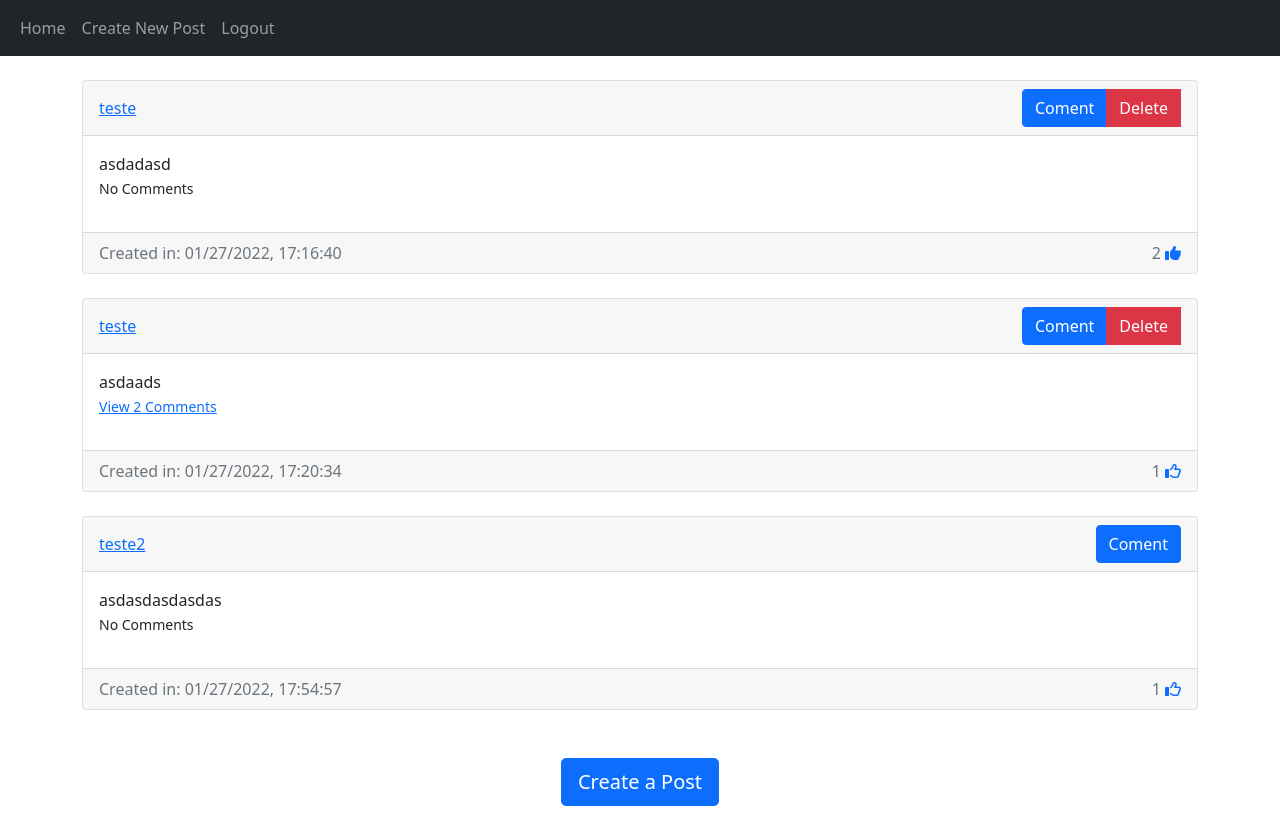
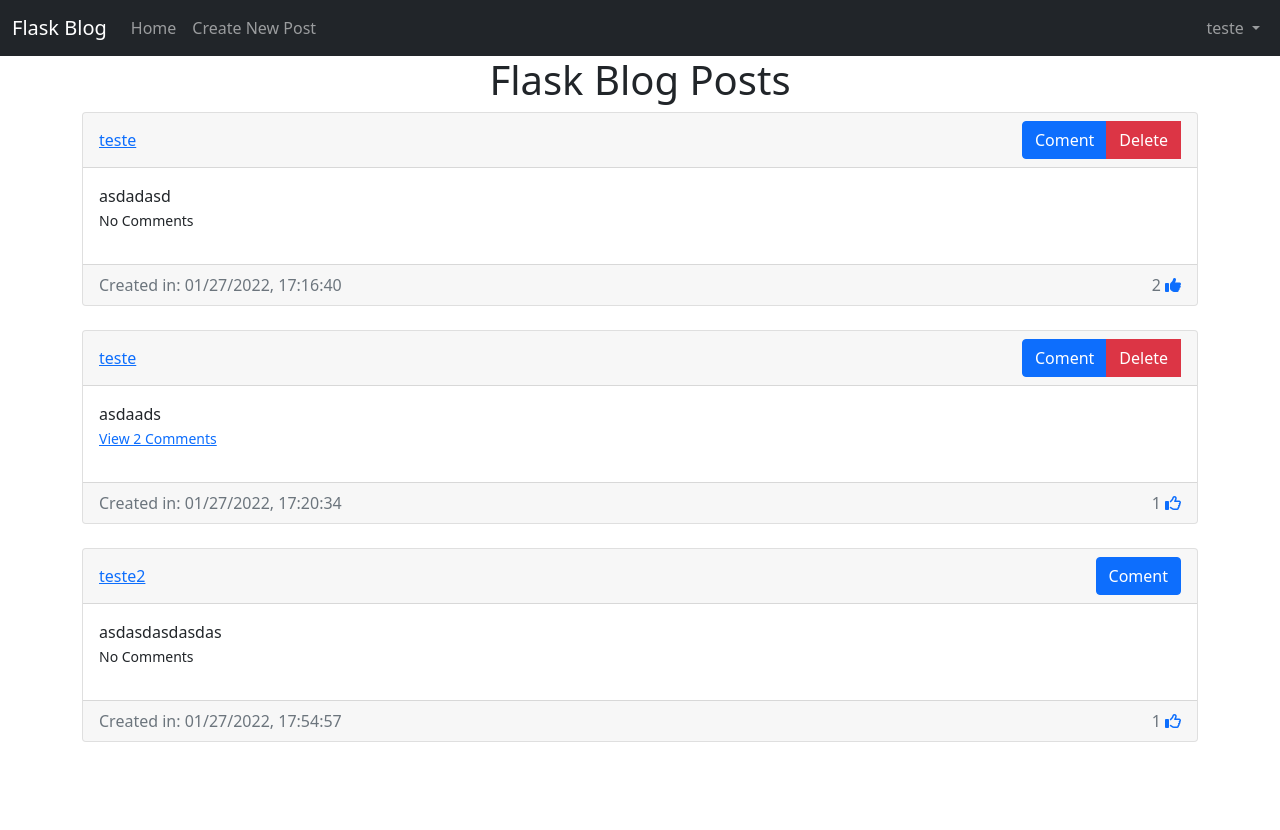
Before and after one commit to lgmarin/Flask-blog, a Flask app: page / in a window 1280 px wide. After the commit the page ends 742 px from the top, so only its background shows below. Run offline with Flask 2, Linux system fonts and the light colour scheme; a user stored in the database is signed in; data comes from the database, SQL or seed files in the repository; both versions use the stored data as it was after the commit; parts of the project's set-up code (start-up, migrations or seed data) failed here and were passed over; some libraries are stand-ins or nearby versions.

Commit message:
Improving some Bootstrap visuals and fixing bugs

```diff
--- a/website/templates/base.html.j2
+++ b/website/templates/base.html.j2
@@ -9,15 +9,27 @@
     <title>{% block title %}{% endblock %}</title>
 </head>
 <body>
-    <nav class="navbar navbar-expand-lg navbar-dark bg-dark">
+    <nav class="navbar navbar-expand-md navbar-dark bg-dark">
         <div class="container-fluid">
+            <a class="navbar-brand mr-4" href="/">Flask Blog</a>
             <button class="navbar-toggler" type="button" data-bs-toggle="collapse" data-bs-target="#navbar"><span class="navbar-toggler-icon"></span></button>
             <div class="collapse navbar-collapse" id="navbar">
-                <div class="navbar-nav">
+                <div class="navbar-nav me-auto mb-2 mb-lg-0">
                     <a href="/home" class="nav-item nav-link">Home</a>
                     {% if user.is_authenticated %}
                         <a href="/create-post" class="nav-item nav-link">Create New Post</a>
-                        <a href="/logout" class="nav-item nav-link">Logout</a>
+                    {% endif %}
+                </div>
+                <div class="navbar-nav">
+                    {% if user.is_authenticated %}
+                        <li class="nav-item dropdown">
+                            <a class="nav-link dropdown-toggle" href="#" id="navbarDropdown" role="button" data-bs-toggle="dropdown" aria-expanded="false"> {{user.username}} </a>
+                            <ul class="dropdown-menu dropdown-menu-end" aria-labelledby="navbarDropdown">
+                                <li><a href="/posts/{{user.username}}"class="dropdown-item" href="#">My Posts</a></li>
+                                <li><hr class="dropdown-divider"></li>
+                                <li><a href="/logout" class="dropdown-item" href="#">Logout</a></li>
+                            </ul>
+                        </li>
                     {% else %}
                         <a href="/login" class="nav-item nav-link">Login</a>
                         <a href="/sign-up" class="nav-item nav-link">Sign Up</a>
--- a/website/templates/home.html.j2
+++ b/website/templates/home.html.j2
@@ -1,2 +1,3 @@
-{% extends "posts.html.j2" %}
+{% extends "posts-div.html.j2" %}
 {% block title %}Home{% endblock %}
+{% block header %}Flask Blog Posts{% endblock %}
--- /dev/null
+++ b/website/templates/posts-div.html.j2
@@ -0,0 +1,70 @@
+{% extends "base.html.j2" %}
+{% block title %}Posts div{% endblock title %}
+{% block content %}
+<h1 align='center'>{% block header %}Posts{% endblock %}</h1>
+    <div id='posts'>
+        {% for post in posts %}
+            <div class='card'>
+                <div class="card-header d-flex justify-content-between align-items-center">
+                    <a href="/posts/{{post.user.username}}">{{post.user.username}}</a>
+                    <div>
+                        <div class="btn-group">
+                            <a href="/create-comment/{{post.id}}" class="btn btn-primary">Coment</a>
+                            {% if user.id == post.author %}
+                                <a href="/delete-post/{{post.id}}" class="btn btn-danger">Delete</a>
+                                <br/>
+                            {% endif %}
+                        </div>
+                    </div>
+                </div>
+                <div class="card-body">
+                    <div class="card-text"><p class="card-text">{{post.text}}</p></div>
+                        <p>
+                        {% if post.comments|length %}
+                            <a data-bs-toggle="collapse" href="#comments-{{post.id}}" aria-expanded="false" aria-controls="colapse-comments-{{post.id}}"><small>View {{post.comments|length}} Comments</small></a>
+                        {% else %}
+                            <small class="text-mutted">No Comments</small>
+                        {% endif %}
+                        </p>
+                        <div class="collapse" id="comments-{{post.id}}">
+                            <div class="card card-body">
+                                {% for comment in post.comments %}
+                                    <div class="d-flex justify-content-between aling-items-center">
+                                        <div>
+                                            <a href="/posts/{{post.user.username}}">{{comment.user.username}}</a>: {{comment.text}}
+                                        </div>
+                                        <div>
+                                            <small class="text-mutted">{{comment.date_created.strftime("%m/%d/%Y, %H:%M:%S")}}</small>
+                                            {% if user.id == comment.author or user.id == post.author %}
+                                                <a href="/delete-comment/{{comment.id}}"><i class="far fa-trash-alt"></i></a>
+                                            {% endif %}
+                                        </div>
+                                    </div>
+                                {% endfor %}
+                            </div>
+                        </div>
+                </div>
+                    <div class="card-footer text-muted d-flex justify-content-between align-items-center">
+                        Created in: {{post.date_created.strftime("%m/%d/%Y, %H:%M:%S")}}
+                        <div>
+                            {{post.likes|length}}
+                            {% if user.id in post.likes|map(attribute="author")|list %}
+                                <a href="/like-post/{{post.id}}"> <i class="fas fa-thumbs-up" id="like-button-{{post.id}}"></i></a>
+                            {% else %}
+                                <a href="/like-post/{{post.id}}"> <i class="far fa-thumbs-up" id="like-button-{{post.id}}"></i></a>
+                            {% endif %}
+                        </div>
+                    </div>
+            </div>
+            <br/>
+        {% endfor %}
+    </div>
+    <br/>
+{% endblock content %}
+
+{% block footer %}
+<div align='center'>
+    <a href="/create-post"><button type="button" class="btn btn-primary btn-lg">Create a Post</button></a>
+</div>
+<br/>
+{% endblock footer %}
--- a/website/templates/posts.html.j2
+++ b/website/templates/posts.html.j2
@@ -1,67 +1,4 @@
-{% extends "base.html.j2" %}
-{% block title %}Posts{% endblock %}
-{% block content %}
-<br/>
-    <div id='posts'>
-        {% for post in posts %}
-            <div class='card'>
-                <div class="card-header d-flex justify-content-between align-items-center">
-                    <a href="">{{post.user.username}}</a>
-                    <div>
-                        <div class="btn-group">
-                            <a href="/create-comment/{{post.id}}" class="btn btn-primary">Coment</a>
-                            {% if user.id == post.author %}
-                                <a href="/delete-post/{{post.id}}" class="btn btn-danger">Delete</a>
-                                <br/>
-                            {% endif %}
-                        </div>
-                    </div>
-                </div>
-                <div class="card-body">
-                    <div class="card-text"><p class="card-text">{{post.text}}</p></div>
-                        <p>
-                        {% if post.comments|length %}
-                            <a data-bs-toggle="collapse" href="#comments-{{post.id}}" aria-expanded="false" aria-controls="colapse-comments-{{post.id}}"><small>View {{post.comments|length}} Comments</small></a>
-                        {% else %}
-                            <small class="text-mutted">No Comments</small>
-                        {% endif %}
-                        </p>
-                        <div class="collapse" id="comments-{{post.id}}">
-                            <div class="card card-body">
-                                {% for comment in post.comments %}
-                                    <div class="d-flex justify-content-between aling-items-center">
-                                        <div>
-                                            <a>{{comment.user.username}}</a>: {{comment.text}}
-                                        </div>
-                                        <div>
-                                            <small class="text-mutted">{{comment.date_created.strftime("%m/%d/%Y, %H:%M:%S")}}</small>
-                                            {% if user.id == comment.author or user.id == post.author %}
-                                                <a href="/delete-comment/{{comment.id}}"><i class="far fa-trash-alt"></i></a>
-                                            {% endif %}
-                                        </div>
-                                    </div>
-                                {% endfor %}
-                            </div>
-                        </div>
-                </div>
-                    <div class="card-footer text-muted d-flex justify-content-between align-items-center">
-                        Created in: {{post.date_created.strftime("%m/%d/%Y, %H:%M:%S")}}
-                        <div>
-                            {{post.likes|length}}
-                            {% if user.id in post.likes|map(attribute="author")|list %}
-                                <a href="/like-post/{{post.id}}"> <i class="fas fa-thumbs-up" id="like-button-{{post.id}}"></i></a>
-                            {% else %}
-                                <a href="/like-post/{{post.id}}"> <i class="far fa-thumbs-up" id="like-button-{{post.id}}"></i></a>
-                            {% endif %}
-                        </div>
-                    </div>
-            </div>
-            <br/>
-        {% endfor %}
-    </div>
-    <br/>
-<div align='center'>
-    <a href="/create-post"><button type="button" class="btn btn-primary btn-lg">Create a Post</button></a>
-</div>
-<br/>
-{% endblock content %}
+{% extends "posts-div.html.j2" %}
+{% block title %}{{username}}' Posts{% endblock title %}
+{% block header %}{{username}}' Posts{% endblock header %}
+{% block footer %}{% endblock footer %}
--- a/website/views.py
+++ b/website/views.py
@@ -1,5 +1,6 @@
 from flask import Blueprint, redirect, render_template, request, url_for, flash
 from flask_login import login_required, current_user
+from .models import User
 from .models import Post
 from .models import Comment
 from .models import Like
@@ -82,6 +83,18 @@
 
     return redirect(url_for('views.home'))
 
+# View User's Posts
+@views.route("/posts/<username>")
+@login_required
+def view_posts(username):
+
+    user = User.query.filter_by(username=username).first()
+
+    if not user:
+        flash("User not found!", category='error')
+        return redirect(url_for('views.home'))
+    else:
+        return render_template("posts.html.j2", user=current_user, posts=user.posts, username=username)
 
 """ Comments related routes
 """
```
Also changed, not shown: blog.png, website/database.db.
